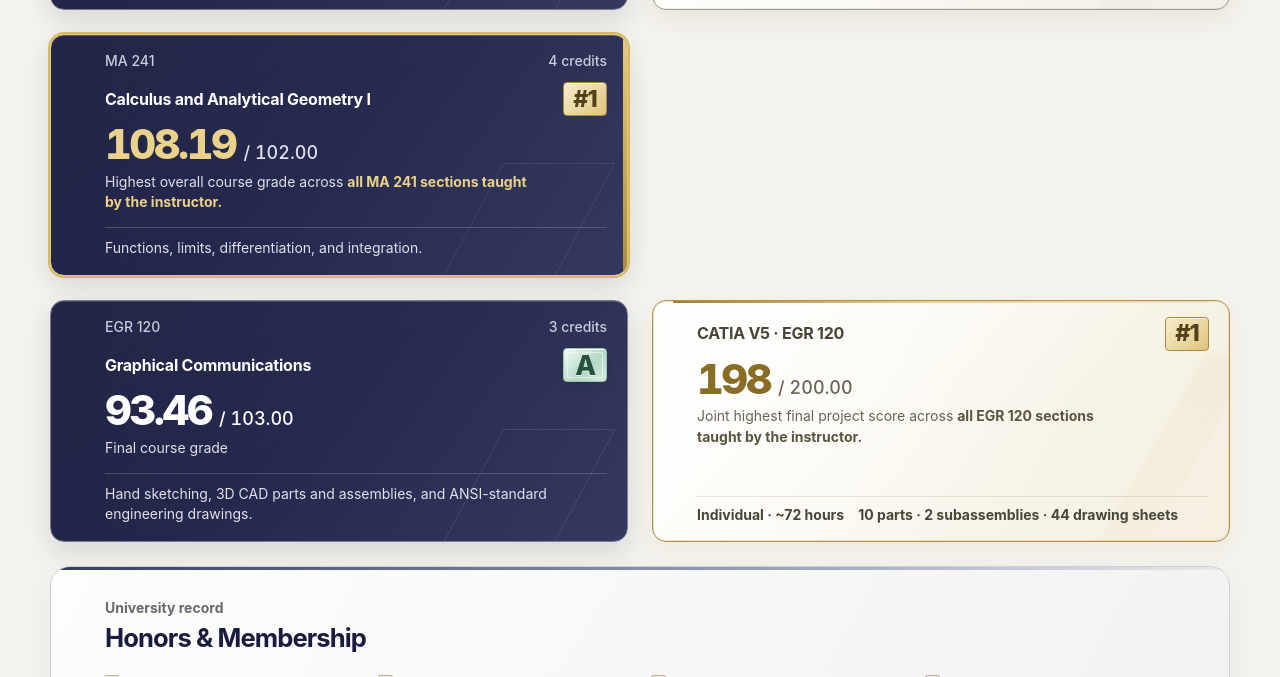
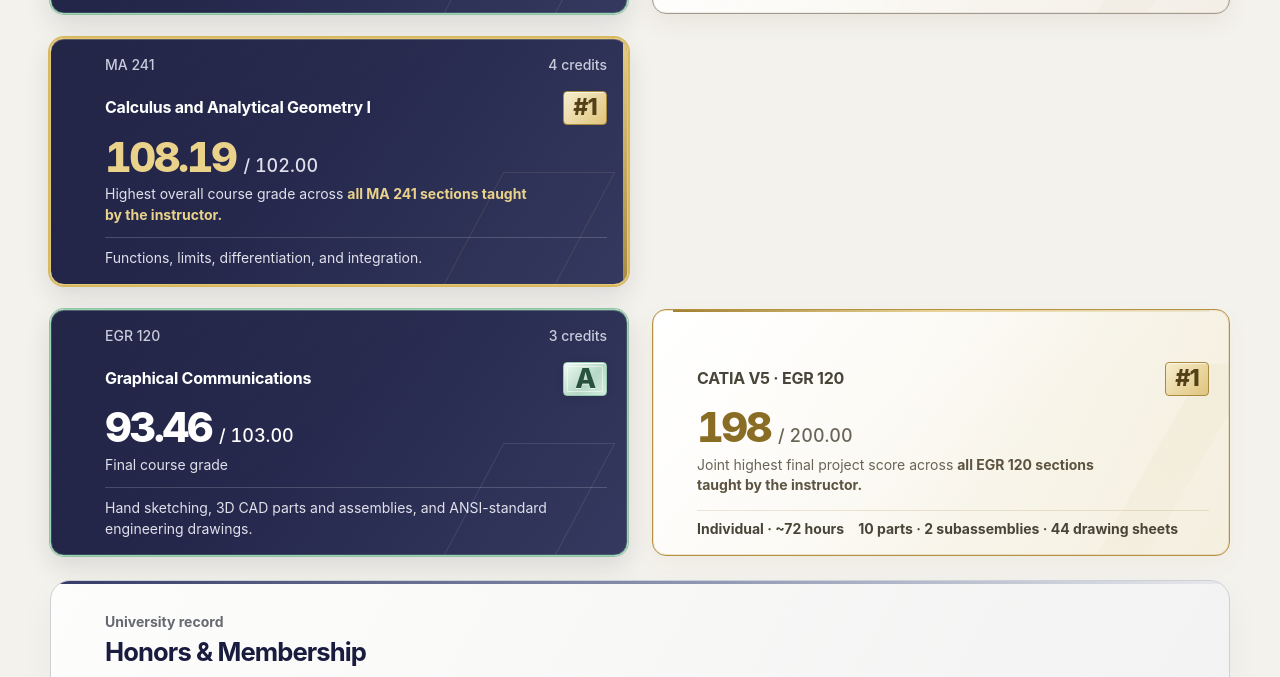
Before and after one commit to AayinChoi/AayinChoi.github.io, a plain HTML site: page academic-profile.html in a window 1280 px wide. Shown: the part 657-1334 px from the top of the page. Drawn offline with Linux system fonts and the light colour scheme.

Commit message:
Add files via upload

```diff
--- a/styles.css
+++ b/styles.css
@@ -2929,6 +2929,8 @@ figcaption { margin-top: 13px; color: var(--muted); font-size: 0.86rem; }
   flex-direction: column;
   min-height: 240px;
 }
+.profile-records > .profile-milestone .profile-milestone-title { min-height: 2.6rem; }
+.profile-records > .profile-project-card .profile-milestone-title { margin-top: calc(1.225rem + 12px); }
 .profile-records > .profile-milestone .profile-milestone-main { margin-bottom: 12px; }
 .profile-records > .profile-milestone .profile-course-topics,
 .profile-records > .profile-milestone .profile-project-output { margin-top: auto; }
@@ -2957,8 +2959,8 @@ figcaption { margin-top: 13px; color: var(--muted); font-size: 0.86rem; }
   color: var(--white);
 }
 .profile-milestone-course:not(.profile-milestone-math) {
-  border-color: #777d99;
-  box-shadow: 0 10px 26px rgba(25,28,62,0.12), inset 0 1px 0 rgba(227,231,243,0.16);
+  border-color: #99d6af;
+  box-shadow: 0 0 0 1px rgba(112,181,141,0.7), 0 10px 26px rgba(25,28,62,0.12), inset 0 0 0 1px rgba(153,214,175,0.18), inset 0 1px 0 rgba(227,231,243,0.16);
 }
 .profile-milestone-course:not(.profile-milestone-math)::before {
   content: "";
```
